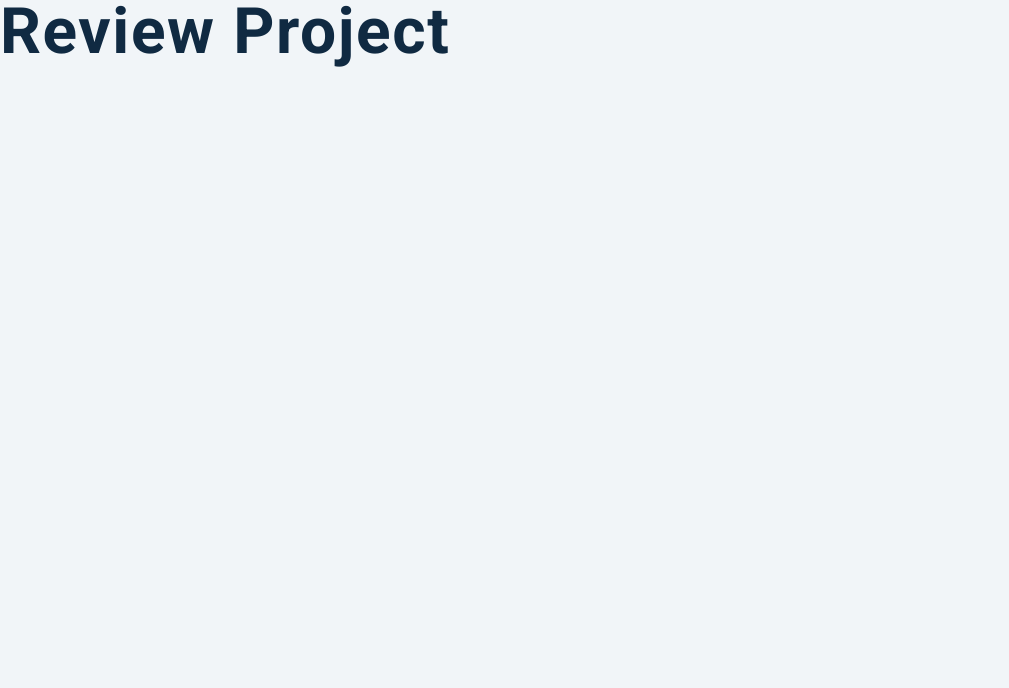
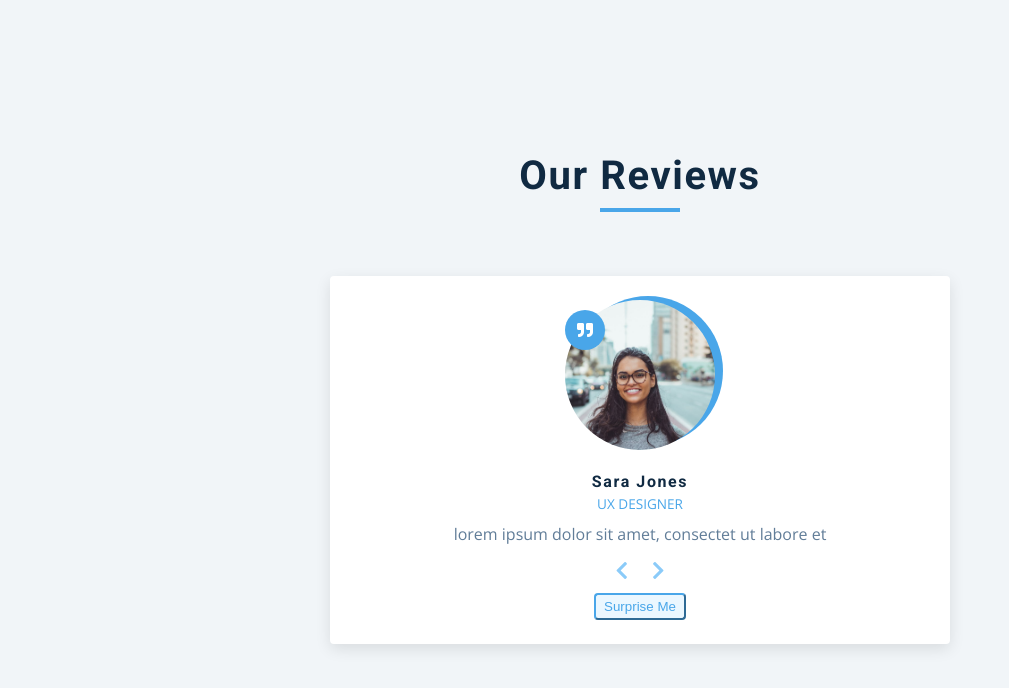
Before and after one commit to miraymutlu/VanillaJS, a plain HTML site: page Reviews/index.html in a window 1280 px wide. Shown: the whole page, without its empty margins (0-1009 px from the left). Drawn offline with nearby package versions, Linux system fonts and the light colour scheme.

Commit message:
index.html updated

```diff
--- a/Reviews/index.html
+++ b/Reviews/index.html
@@ -14,7 +14,30 @@
     <link rel="stylesheet" href="styles.css" />
   </head>
   <body>
-    <h1>review project</h1>
+    <main>
+        <section class="container">
+            <div class="title">
+                <h2>our reviews</h2>
+                <div class="underline"></div>
+            </div>
+            <article class="review">
+                <div class="img-container">
+                    <img src="./person-1.jpeg" id="person-img" alt="person image">
+                </div>
+                <h4 id="author">sara jones</h4>
+                <p id="job">ux designer</p>
+                <p id="info">lorem ipsum dolor sit amet, consectet ut labore et</p>
+                <div class="button-container"></div>
+                    <button class="prev-btn"><i class="fas fa-chevron-left"></i></button>
+                    <button class="next-btn"><i class="fas fa-chevron-right"></i></button>
+                <div>
+                    <button class="random-btn">Surprise me</button>
+                </div>
+
+
+            </article>
+        </section>
+    </main>
     <!-- javascript -->
     <script src="app.js"></script>
   </body>
```
